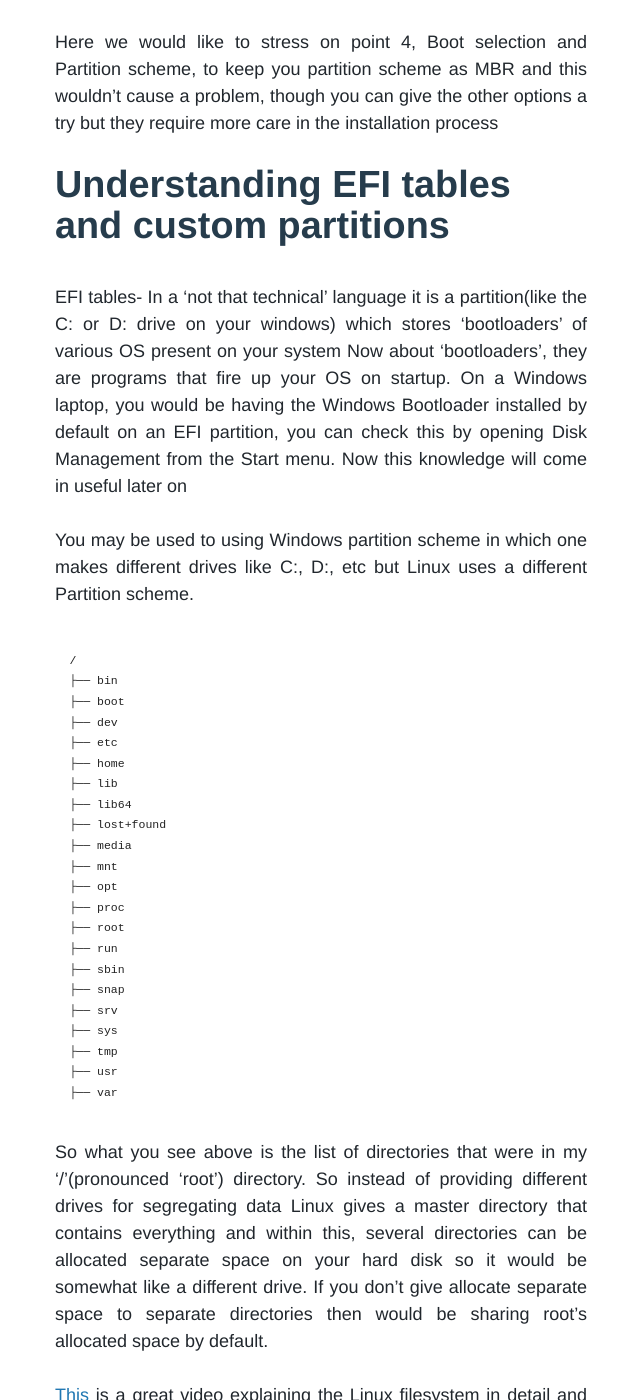
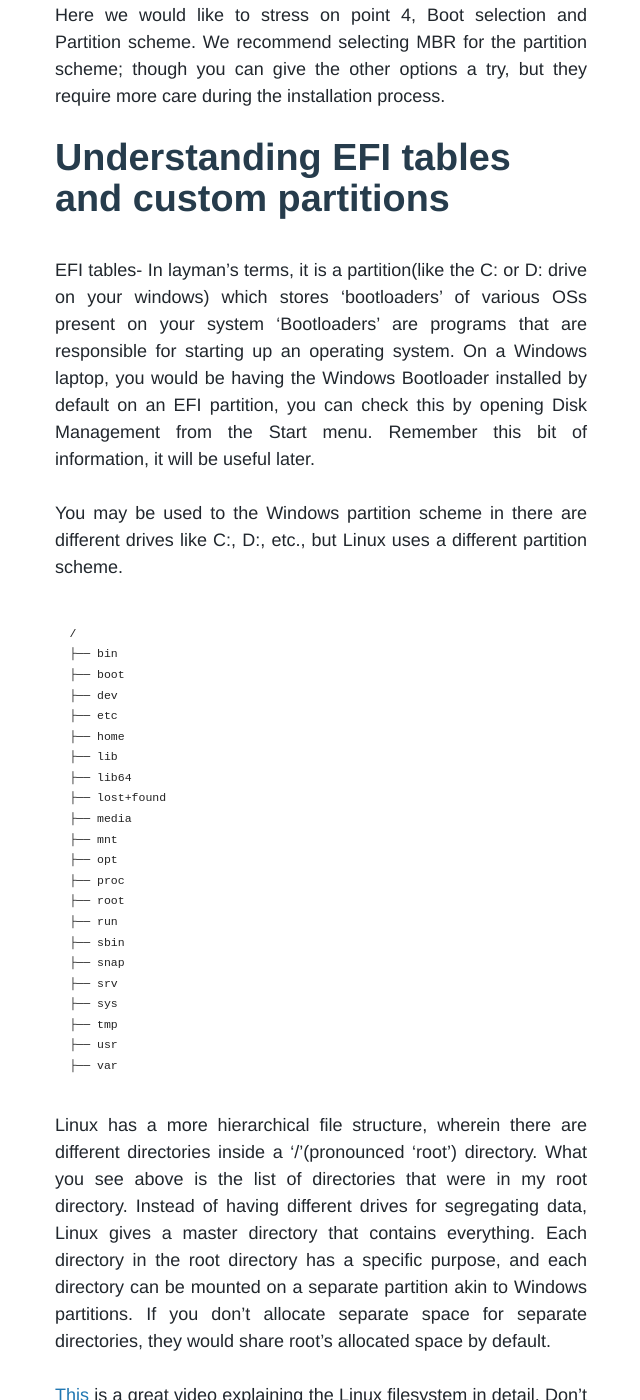
Before and after one commit to sdslabs/sdslabs.github.com, a Jekyll site: the page built from _posts/2019/2019-09-20-linux-party-experience.md, in a window 1280 px wide and 1400 px high, scrolled down 1880 px. Shown: the whole window, without its empty margins (319-959 px from the left). Built offline with Jekyll 4.4.1, drawn with Linux system fonts in a browser that asks for light colours; some web fonts are replaced; comment, search, counter and statistics services are not loaded; some of the changed text lies outside the part shown.

Commit message:
Apply suggestions from code review
Co-Authored-By: Vedansh Bhartia <vedanshbhartia@gmail.com>

````diff
--- a/_posts/2019/2019-09-20-linux-party-experience.md
+++ b/_posts/2019/2019-09-20-linux-party-experience.md
@@ -15,11 +15,11 @@ For a brief context, SDSLabs conducts an event called "Linux Party" in which our
 
 Linux is a whole new world for someone new to it; beginners(and even veterans!) find many intricacies/difficulties which start appearing right from the installation process. After installing linux on a lot of systems and experimenting a lot with ours we thought that it would be a great idea to post all our learnings that may assist someone trying to do it themselves person.
 
-This writing will be mostly a collection of guides distributed across the internet and our experiences that we felt needed to be interwoven to make the user's experience much easier, thus being a.to understand the causes or particulars of any specific part you would need to do some extra research but fret not as Google will always be you best companion. Also, our guide will be specific to Ubuntu but would work for almost any Debian based distro.
+This writing will be mostly a collection of guides distributed across the internet and our experiences that we felt needed to be interwoven to make the installation experience smoother. Note that this is not an exhaustive guide and you would need to do some Googling along the way. Also, our guide will be specific to Ubuntu but should work for any Debian based distro.
 
 ## How to use this guide?
 
-First, give this a light reading. You wouldn't want to be distracted by theory, mid-flight the installation process. After tskimming through, you should be able to figure out parts that are relevant to you and follow them while installing.
+First, give this a light reading. You wouldn't want to be distracted by theory during the installation process. After skimming through, you should be able to figure out the parts that are relevant to you and follow them while installing.
 
 # Dual Boot vs VM
 
@@ -36,18 +36,18 @@ Besides, this is also a great opportunity to learn about wacky terms like BIOS,
 
 # Preparing a bootable media
 
-Ubuntu provided a great guide of how you can prepare a bootable media [here](https://tutorials.ubuntu.com/tutorial/tutorial-create-a-usb-stick-on-windows#0)
+Ubuntu provides a great guide on how preparing a bootable media [here](https://tutorials.ubuntu.com/tutorial/tutorial-create-a-usb-stick-on-windows#0)
 
-Here we would like to stress on point 4, Boot selection and Partition scheme, to keep you partition scheme as MBR and this wouldn't cause a problem, though you can give the other options a try but they require more care in the installation process
+Here we would like to stress on point 4, Boot selection and Partition scheme. We recommend selecting MBR for the partition scheme; though you can give the other options a try, but they require more care during the installation process.
 
 # Understanding EFI tables and custom partitions
 
-EFI tables- In a 'not that technical' language it is a partition(like the C: or D: drive on your windows) which stores 'bootloaders' of various OS present on your system
-Now about 'bootloaders', they are programs that fire up your OS on startup.
+EFI tables- In layman's terms, it is a partition(like the C: or D: drive on your windows) which stores 'bootloaders' of various OSs present on your system
+'Bootloaders' are programs that are responsible for starting up an operating system.
 On a Windows laptop, you would be having the Windows Bootloader installed by default on an EFI partition, you can check this by opening Disk Management from the Start menu.
-Now this knowledge will come in useful later on
+Remember this bit of information, it will be useful later.
 
-You may be used to using Windows partition scheme in which one makes different drives like C:, D:, etc but Linux uses a different Partition scheme.
+You may be used to the Windows partition scheme in there are different drives like C:, D:, etc., but Linux uses a different partition scheme.
 
 ```
 /
@@ -74,13 +74,13 @@ You may be used to using Windows partition scheme in which one makes different d
 ├── var
 ```
 
-So what you see above is the list of directories that were in my '/'(pronounced 'root') directory. So instead of providing different drives for segregating data Linux gives a master directory that contains everything and within this, several directories can be allocated separate space on your hard disk so it would be somewhat like a different drive. If you don't give allocate separate space to separate directories then would be sharing root's allocated space by default.
+Linux has a more hierarchical file structure, wherein there are different directories inside a '/'(pronounced 'root') directory. What you see above is the list of directories that were in my root directory. Instead of having different drives for segregating data, Linux gives a master directory that contains everything. Each directory in the root directory has a specific purpose, and each directory can be mounted on a separate partition akin to Windows partitions. If you don't allocate separate space for separate directories, they would share root's allocated space by default.
 
-[This](https://www.youtube.com/watch?v=HbgzrKJvDRw) is a great video explaining the Linux filesystem in detail and don't worry if a lot of things go over your head, for starters, we are only concerned with /, /home and swap
+[This](https://www.youtube.com/watch?v=HbgzrKJvDRw) is a great video explaining the Linux filesystem in detail. Don't worry if a lot of things go over your head. For starters, we are only concerned with /, /home and swap.
 
 /home is where a user's files are stored(similar to the C:\Users in windows) but you would have to allocate more space than what you might be using in C:\Users because ALL of the user files will be in /home and there would be no other D: or E: drive to store these files
 
-swap is a 'virtual RAM' that is utilised to extend RAM beyond its physical capacity, with swap memory an 8 GB RAM can 'store' much more data than 8 GB though it would be much slower.
+swap is a 'virtual RAM' that is utilised to extend RAM beyond its physical capacity. With swap memory, an 8 GB RAM can 'store' much more data than 8 GB, though it would be significantly slower.
 
 Now for all this blabbering from our experience a general space ratio of 40:60 between / and /home and having swap as double the size of your RAM is the ideal composition. Also, root requires a minimum of 20 GB for smooth operation
 
@@ -92,25 +92,25 @@ Now we have three cases
 * SSD + HDD
 * Optane + HDD
 
-Now for only HDD laptops, the work is pretty straightforward that you have to shrink the required memory which you have calculated previously.
+Now for HDD only laptops, the work is pretty straightforward. Shrink the required memory which you have calculated previously.
 
-For only SSD the process is the same as only HDD laptops except that you have to shift your SSD from RAID to AHCI using [this](https://support.thinkcritical.com/kb/articles/switch-windows-10-from-raid-ide-to-ahci). Step 5 of the previous link will vary with manufacturer, so explore your BIOS a bit (don't go on changing any random setting!) and you'll be bound to hit it or you can google for "____ RAID to AHCI".
+For only SSD the process is the same as only HDD laptops except that you have to shift your SSD from RAID to AHCI using [this](https://support.thinkcritical.com/kb/articles/switch-windows-10-from-raid-ide-to-ahci). Step 5 of the previous link will vary with manufacturer, so explore your BIOS a bit (don't go on changing any random setting!) and you'll be bound to hit it or you can google for "<insert laptop model> RAID to AHCI".
 
-For SSD + HDD laptops you would want to keep minimum stuff on SSD as it is generally small. So what should be done in this case is to allocate space for / on the SSD(minimal boot time) and /home on the HDD.
+For SSD + HDD laptops, you would want minimize stuff on the SSD as it is generally small. In this case, allocate space for / on the SSD(minimal boot time) and /home on the HDD.
 
 For shrinking your Windows drives follow [this guide](https://www.dummies.com/computers/pcs/how-to-shrink-a-hard-drive-volume-in-windows/) for both SSD and HDD
 
-Optane is rare so first check [this](https://www.intel.in/content/www/in/en/support/articles/000023990/memory-and-storage/intel-optane-memory.html) to determine if you have Optane in use in case you are unsure. Installing Ubuntu on Optane is a bit complex so we won't be going there, use [this](https://support.cyberpowerpc.com/hc/en-us/articles/360014775073-How-do-I-disable-Intel-Optane-)(also Disable Intel Optane memory with Intel RST is enough, no need disable from BIOS!), install ubuntu but remember to keep EXTRA 10 MB unallocated space at the END of your HDD which is required by Optane, other than the memory used by Ubuntu. Then use the previous guide to reenable Optane.
+Optane is rare so first check [this](https://www.intel.in/content/www/in/en/support/articles/000023990/memory-and-storage/intel-optane-memory.html) to determine if you have Optane in use in case you are unsure. Installing Ubuntu on Optane is a bit complex so we won't be going there; use [this](https://support.cyberpowerpc.com/hc/en-us/articles/360014775073-How-do-I-disable-Intel-Optane-)(disabling Intel Optane memory with Intel RST is enough, no need disable from BIOS!) and install Ubuntu, but remember to keep an EXTRA 10 MB unallocated space at the END of your HDD which is required by Optane, other than the memory used by Ubuntu. Then use the previous guide to re-enable Optane.
 
 Use [this](https://askubuntu.com/a/521195) to apply the theory you learned. "/dev\*" type of names refer to HDD and "/dev/nvmp\*" refer to SSD.
 
-In `Device for boot loader installation` shown in the previous link select your SSD in case you have one or you HDD in other case.
+In `Device for boot loader installation` shown in the previous link select your SSD in case you have one or your HDD in other case.
 
 # GRUB
 
 Remember the talk about bootloaders? now GRUB is your new bootloader. You would be seeing a black screen with white text in a not-so-appealing font show up after your manufacturer's logo on startup. Here is where you can select your OS using arrow keys.
 
-In case GRUB is now showing up and you are directly booting into an OS(which will not happen in case you followed the instructions) then the issue can be subjective and your best bet would be to do subjective google searches describing what is happening and we are 99% sure that you will find a solution(trust us we've been there). You can also reach out to us [here](chat.sdslabs.co) and we would love to help you!
+In case GRUB is now showing up and you are directly booting into an OS(which should not happen if you followed the instructions), the issue can be subjective and your best bet would be to do google searches describing what is happening and you should find a solution(trust us, we've been there too). You can also reach out to us [here](chat.sdslabs.co) and we would love to help!
 
 # Graphics Driver Errors
 
@@ -122,8 +122,8 @@ This is the main issue with most of the laptops that get ubuntu newly installed.
 and many more...
 
 This is mainly due to Nvidia graphics cards being present on a system and the need to manually install their drivers.
-If you face this issue or if miraculously don't while owning Nvidia graphics card, follow [this](https://itsfoss.com/fix-ubuntu-freezing/)(follow step 1 then step 3 then revert step 1)
-Another error that may show up is that Windows entry is not showing up in GRUB and a variety of solutions are available [here](https://askubuntu.com/questions/197868/grub-does-not-detect-windows)
+If you face this issue (or miraculously don't while owning an Nvidia graphics card), follow [this](https://itsfoss.com/fix-ubuntu-freezing/)(follow step 1, then step 3, and then undo step 1)
+Another error that you may encounter is that of Windows entry not showing up in GRUB. A variety of solutions are available [here](https://askubuntu.com/questions/197868/grub-does-not-detect-windows)
 
 # Issues after installing Ubuntu
 
````
